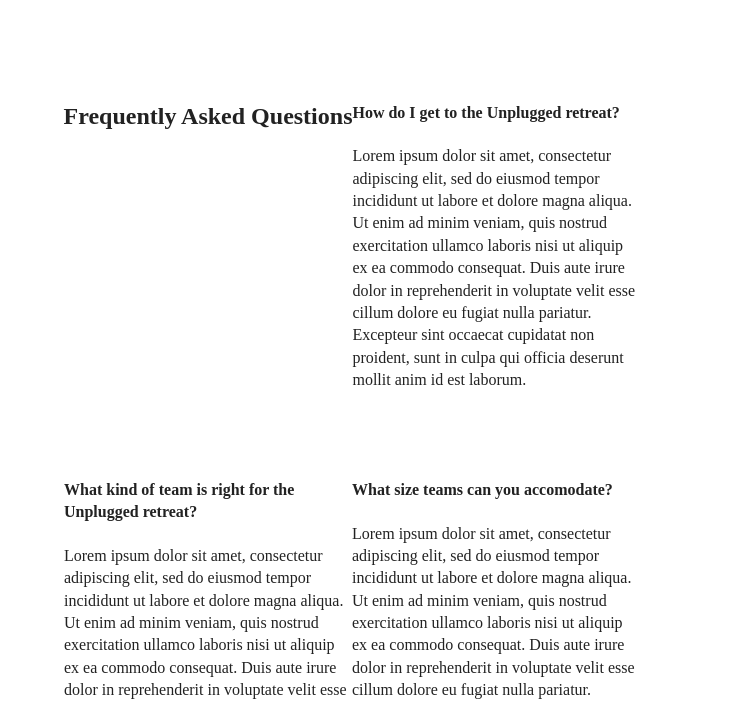
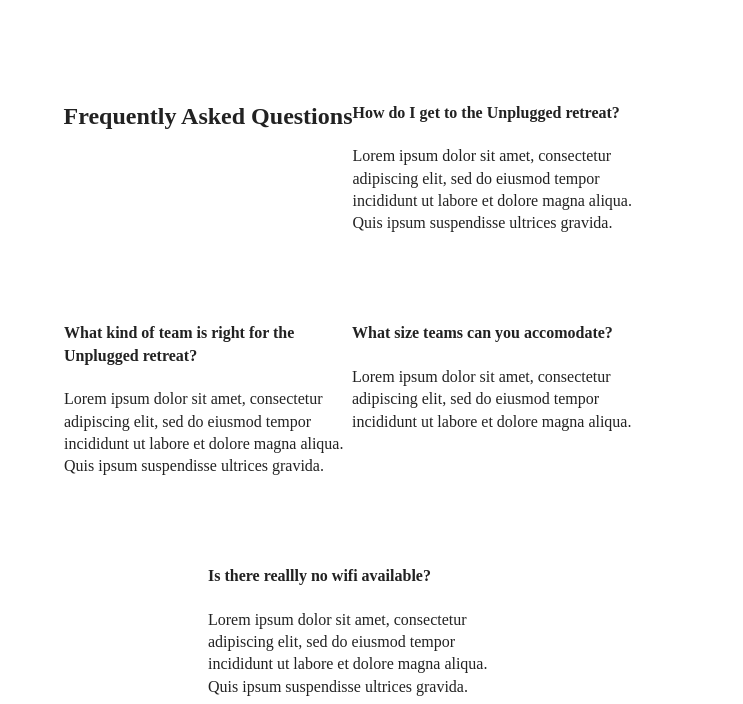
Before and after one commit to Norm-S/09.01-206-responsive-website-project, a website: page faq/index.html in a window 1280 px wide. Shown: the part 90-794 px from the top of the page, without its empty margins (288-1031 px from the left). Drawn offline with Linux system fonts and the light colour scheme.

Commit message:
Change FAQ lorem text

```diff
--- a/faq/index.html
+++ b/faq/index.html
@@ -46,10 +46,7 @@
         <h4>How do I get to the Unplugged retreat?</h4>
         <p>
           Lorem ipsum dolor sit amet, consectetur adipiscing elit, sed do eiusmod tempor incididunt ut labore et dolore
-          magna aliqua. Ut enim ad minim veniam, quis nostrud exercitation ullamco laboris nisi ut aliquip ex ea commodo
-          consequat. Duis aute irure dolor in reprehenderit in voluptate velit esse cillum dolore eu fugiat nulla
-          pariatur. Excepteur sint occaecat cupidatat non proident, sunt in culpa qui officia deserunt mollit anim id
-          est laborum.
+          magna aliqua. Quis ipsum suspendisse ultrices gravida.
         </p>
       </div>
 
@@ -57,10 +54,7 @@
         <h4>What kind of team is right for the Unplugged retreat?</h4>
         <p>
           Lorem ipsum dolor sit amet, consectetur adipiscing elit, sed do eiusmod tempor incididunt ut labore et dolore
-          magna aliqua. Ut enim ad minim veniam, quis nostrud exercitation ullamco laboris nisi ut aliquip ex ea commodo
-          consequat. Duis aute irure dolor in reprehenderit in voluptate velit esse cillum dolore eu fugiat nulla
-          pariatur. Excepteur sint occaecat cupidatat non proident, sunt in culpa qui officia deserunt mollit anim id
-          est laborum.
+          magna aliqua. Quis ipsum suspendisse ultrices gravida.
         </p>
       </div>
 
@@ -68,10 +62,7 @@
         <h4>What size teams can you accomodate?</h4>
         <p>
           Lorem ipsum dolor sit amet, consectetur adipiscing elit, sed do eiusmod tempor incididunt ut labore et dolore
-          magna aliqua. Ut enim ad minim veniam, quis nostrud exercitation ullamco laboris nisi ut aliquip ex ea commodo
-          consequat. Duis aute irure dolor in reprehenderit in voluptate velit esse cillum dolore eu fugiat nulla
-          pariatur. Excepteur sint occaecat cupidatat non proident, sunt in culpa qui officia deserunt mollit anim id
-          est laborum.
+          magna aliqua.
         </p>
       </div>
 
@@ -79,10 +70,7 @@
         <h4>Is there reallly no wifi available?</h4>
         <p>
           Lorem ipsum dolor sit amet, consectetur adipiscing elit, sed do eiusmod tempor incididunt ut labore et dolore
-          magna aliqua. Ut enim ad minim veniam, quis nostrud exercitation ullamco laboris nisi ut aliquip ex ea commodo
-          consequat. Duis aute irure dolor in reprehenderit in voluptate velit esse cillum dolore eu fugiat nulla
-          pariatur. Excepteur sint occaecat cupidatat non proident, sunt in culpa qui officia deserunt mollit anim id
-          est laborum.
+          magna aliqua. Quis ipsum suspendisse ultrices gravida.
         </p>
       </div>
       <!-- faq content wrapper ends -->
```
